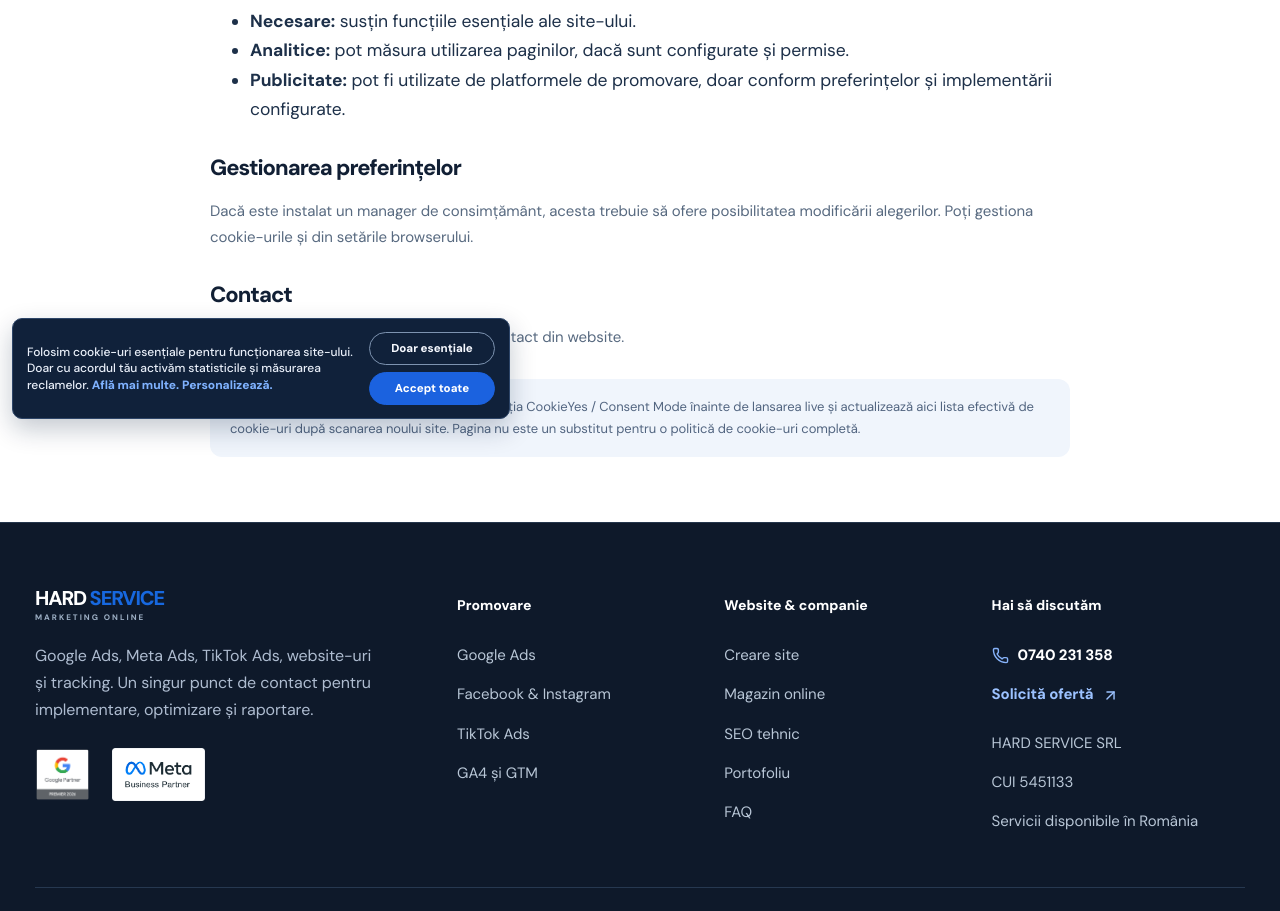
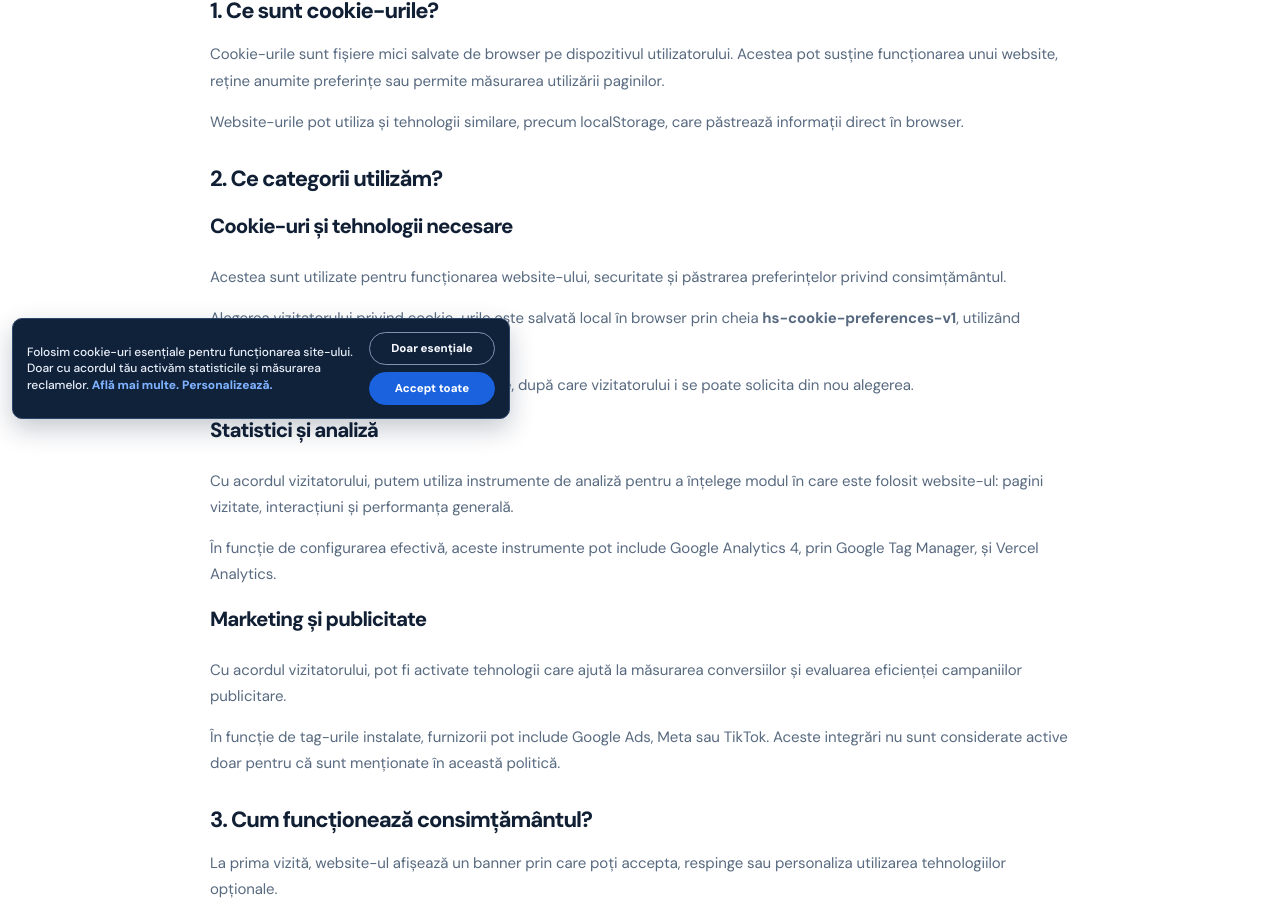
Before and after one commit to creativeservice06-create/hsmarketing.ro-v1, a Next.js app in the folder HardService_Final_Texte_Corectate_v27/: page /politica-cookie-uri in a window 1280 px wide. Shown: the part 369-1280 px from the top of the page. Built offline with nearby package versions, Linux system fonts and the light colour scheme; no server answers.

Commit message:
Update page.tsx

```diff
--- a/HardService_Final_Texte_Corectate_v27/app/politica-cookie-uri/page.tsx
+++ b/HardService_Final_Texte_Corectate_v27/app/politica-cookie-uri/page.tsx
@@ -1,6 +1,262 @@
-import type {Metadata} from 'next';
+
+import type { Metadata } from 'next';
+import Link from 'next/link';
 import Header from '@/components/Header';
 import Footer from '@/components/Footer';
-import {SITE} from '@/lib/site';
-export const metadata:Metadata={title:'Politica de cookie-uri',alternates:{canonical:'/politica-cookie-uri/'}};
-export default function CookiePolicy(){return <><Header/><main className="legal-page"><div className="container legal-body"><h1>Politica de cookie-uri</h1><p>Cookie-urile sunt fișiere mici folosite pentru funcționarea site-urilor, pentru preferințe și, atunci când sunt activate, pentru analiză sau publicitate.</p><h2>Tipuri de cookie-uri</h2><ul><li><strong>Necesare:</strong> susțin funcțiile esențiale ale site-ului.</li><li><strong>Analitice:</strong> pot măsura utilizarea paginilor, dacă sunt configurate și permise.</li><li><strong>Publicitate:</strong> pot fi utilizate de platformele de promovare, doar conform preferințelor și implementării configurate.</li></ul><h2>Gestionarea preferințelor</h2><p>Dacă este instalat un manager de consimțământ, acesta trebuie să ofere posibilitatea modificării alegerilor. Poți gestiona cookie-urile și din setările browserului.</p><h2>Contact</h2><p>Pentru întrebări, folosește formularul de contact din website.</p><div className="legal-note">Notă pentru administrator: păstrează configurația CookieYes / Consent Mode înainte de lansarea live și actualizează aici lista efectivă de cookie-uri după scanarea noului site. Pagina nu este un substitut pentru o politică de cookie-uri completă.</div></div></main><Footer/></>}
+import { SITE } from '@/lib/site';
+import { CookiePreferencesButton } from '@/components/CookieConsent';
+
+export const metadata: Metadata = {
+  title: 'Politica de cookie-uri',
+  description:
+    'Informații despre cookie-urile utilizate pe hsmarketing.ro și despre gestionarea preferințelor pentru statistici și marketing.',
+  alternates: {
+    canonical: '/politica-cookie-uri/',
+  },
+};
+
+export default function CookiePolicyPage() {
+  return (
+    <>
+      <Header />
+
+      <main className="legal-page">
+        <div className="container legal-body">
+          <h1>Politica de cookie-uri</h1>
+
+          <p>
+            La Hard Service respectăm confidențialitatea
+            vizitatorilor. Această pagină explică modul în care
+            website-ul hsmarketing.ro utilizează cookie-uri și
+            alte tehnologii de stocare sau măsurare.
+          </p>
+
+          <p>
+            <strong>Ultima actualizare:</strong> 19 octombrie 2026
+          </p>
+
+          <h2>1. Ce sunt cookie-urile?</h2>
+
+          <p>
+            Cookie-urile sunt fișiere mici salvate de browser
+            pe dispozitivul utilizatorului. Acestea pot
+            susține funcționarea unui website, reține
+            anumite preferințe sau permite măsurarea
+            utilizării paginilor.
+          </p>
+
+          <p>
+            Website-urile pot utiliza și tehnologii similare,
+            precum localStorage, care păstrează informații
+            direct în browser.
+          </p>
+
+          <h2>2. Ce categorii utilizăm?</h2>
+
+          <h3>Cookie-uri și tehnologii necesare</h3>
+
+          <p>
+            Acestea sunt utilizate pentru funcționarea
+            website-ului, securitate și păstrarea
+            preferințelor privind consimțământul.
+          </p>
+
+          <p>
+            Alegerea vizitatorului privind cookie-urile este
+            salvată local în browser prin cheia{' '}
+            <strong>hs-cookie-preferences-v1</strong>,
+            utilizând localStorage.
+          </p>
+
+          <p>
+            Preferința este valabilă maximum 180 de zile,
+            după care vizitatorului i se poate solicita
+            din nou alegerea.
+          </p>
+
+          <h3>Statistici și analiză</h3>
+
+          <p>
+            Cu acordul vizitatorului, putem utiliza instrumente
+            de analiză pentru a înțelege modul în care este
+            folosit website-ul: pagini vizitate, interacțiuni
+            și performanța generală.
+          </p>
+
+          <p>
+            În funcție de configurarea efectivă, aceste
+            instrumente pot include Google Analytics 4,
+            prin Google Tag Manager, și Vercel Analytics.
+          </p>
+
+          <h3>Marketing și publicitate</h3>
+
+          <p>
+            Cu acordul vizitatorului, pot fi activate
+            tehnologii care ajută la măsurarea conversiilor
+            și evaluarea eficienței campaniilor publicitare.
+          </p>
+
+          <p>
+            În funcție de tag-urile instalate, furnizorii
+            pot include Google Ads, Meta sau TikTok.
+            Aceste integrări nu sunt considerate active
+            doar pentru că sunt menționate în această politică.
+          </p>
+
+          <h2>3. Cum funcționează consimțământul?</h2>
+
+          <p>
+            La prima vizită, website-ul afișează un banner
+            prin care poți accepta, respinge sau personaliza
+            utilizarea tehnologiilor opționale.
+          </p>
+
+          <ul>
+            <li>
+              <strong>Doar esențiale:</strong> nu activează
+              categoriile opționale.
+            </li>
+            <li>
+              <strong>Accept toate:</strong> permite categoriile
+              de statistici și marketing.
+            </li>
+            <li>
+              <strong>Personalizează:</strong> permite alegerea
+              separată a categoriilor opționale.
+            </li>
+          </ul>
+
+          <p>
+            Refuzarea tehnologiilor opționale nu împiedică
+            accesarea paginilor sau trimiterea unei solicitări
+            prin formularul de contact.
+          </p>
+
+          <h2>4. Cum modifici preferințele?</h2>
+
+          <p>
+            Poți modifica oricând alegerea inițială.
+            Apasă butonul de mai jos pentru a redeschide
+            setările de consimțământ.
+          </p>
+
+          <div className="legal-note">
+            <CookiePreferencesButton />
+          </div>
+
+          <p>
+            Retragerea consimțământului oprește încărcarea
+            ulterioară a tehnologiilor opționale controlate
+            prin sistemul de consimțământ al site-ului.
+          </p>
+
+          <p>
+            Cookie-urile deja stocate pot necesita ștergerea
+            din setările browserului. Retragerea
+            consimțământului nu afectează legalitatea
+            prelucrărilor efectuate anterior retragerii.
+          </p>
+
+          <h2>5. Ce servicii externe pot fi implicate?</h2>
+
+          <p>
+            În funcție de configurarea activă și de
+            preferințele vizitatorului, website-ul poate
+            utiliza servicii precum:
+          </p>
+
+          <ul>
+            <li>
+              <strong>Vercel:</strong> găzduire,
+              funcționare tehnică și eventuale statistici.
+            </li>
+            <li>
+              <strong>Google Tag Manager:</strong> gestionarea
+              integrărilor pentru analiză și marketing.
+            </li>
+            <li>
+              <strong>Google Analytics:</strong> analiza
+              traficului, dacă este activat.
+            </li>
+            <li>
+              <strong>Google Ads:</strong> măsurarea
+              conversiilor, dacă este configurată.
+            </li>
+            <li>
+              <strong>Meta și TikTok:</strong> măsurarea
+              campaniilor, numai dacă sunt instalate
+              integrările corespunzătoare.
+            </li>
+          </ul>
+
+          <p>
+            Cookie-urile, identificatorii și perioadele
+            de păstrare pot diferi în funcție de serviciile
+            activate efectiv și de setările furnizorilor.
+          </p>
+
+          <h2>6. Cum controlezi cookie-urile din browser?</h2>
+
+          <p>
+            Majoritatea browserelor permit vizualizarea,
+            blocarea sau ștergerea cookie-urilor și
+            a informațiilor stocate local.
+          </p>
+
+          <p>
+            Aceste opțiuni sunt disponibile de regulă în
+            secțiunile „Confidențialitate”, „Securitate”
+            sau „Datele site-urilor” din setările browserului.
+          </p>
+
+          <p>
+            Dezactivarea unor tehnologii necesare poate
+            afecta anumite funcționalități ale website-ului.
+          </p>
+
+          <h2>7. Protecția datelor personale</h2>
+
+          <p>
+            Informațiile colectate prin instrumentele de
+            analiză și marketing pot constitui date
+            personale în sensul legislației aplicabile.
+          </p>
+
+          <p>
+            Pentru detalii despre operator, temeiurile
+            prelucrării, destinatarii datelor și drepturile
+            tale, consultă{' '}
+            <Link href="/politica-confidentialitate/">
+              Politica de confidențialitate
+            </Link>.
+          </p>
+
+          <h2>8. Contact</h2>
+
+          <p>
+            Pentru întrebări privind utilizarea
+            cookie-urilor, poți contacta{' '}
+            <strong>{SITE.legalName}</strong> prin{' '}
+            <Link href="/contact/">
+              formularul de contact
+            </Link>{' '}
+            sau telefonic la{' '}
+            <a href={SITE.phoneHref}>{SITE.phone}</a>.
+          </p>
+
+          <h2>9. Actualizarea politicii</h2>
+
+          <p>
+            Această politică poate fi modificată atunci când
+            apar schimbări în tehnologiile utilizate,
+            configurarea website-ului sau legislația
+            aplicabilă.
+          </p>
+        </div>
+      </main>
+
+      <Footer />
+    </>
+  );
+}
```
